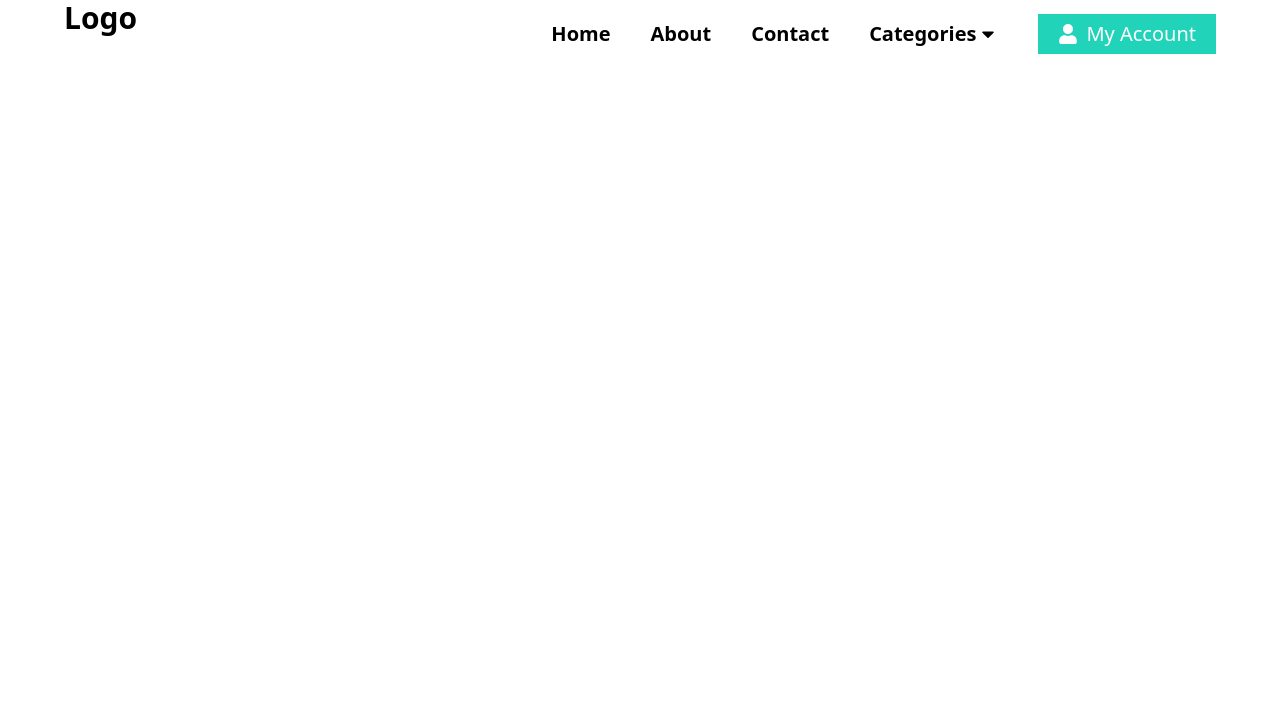
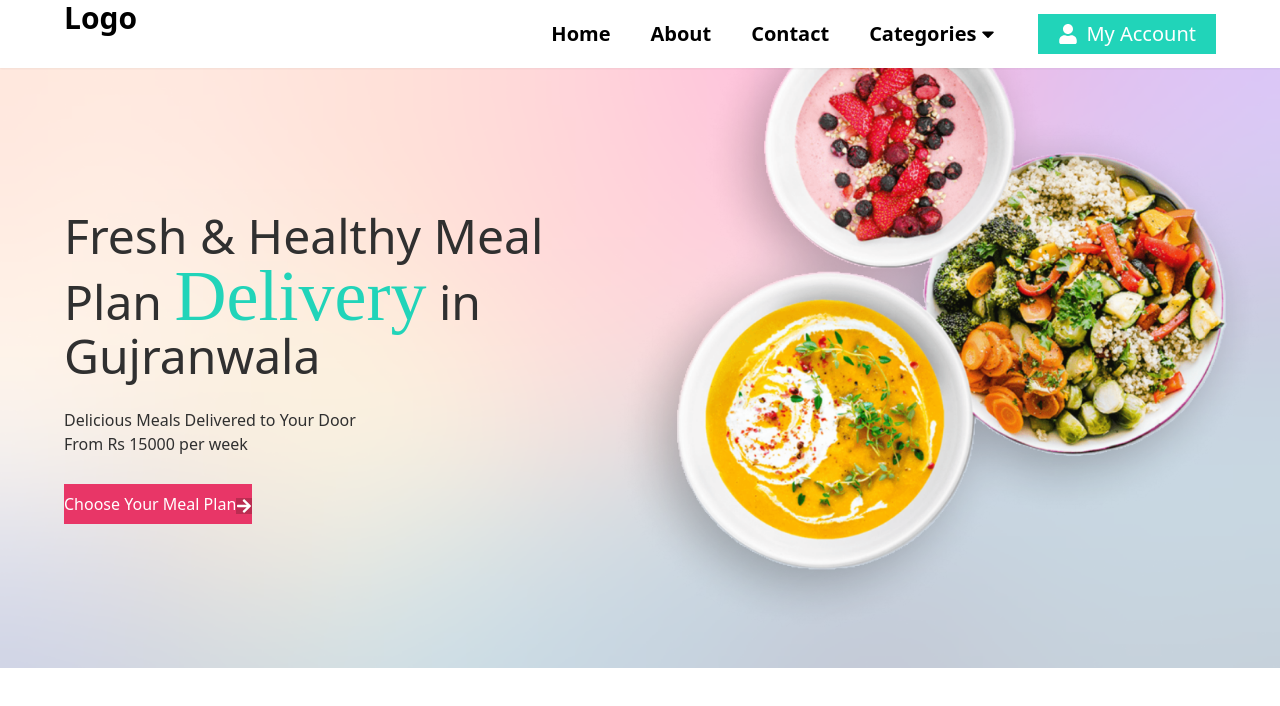
Before and after one commit to likeam/Resturent, a React (Vite) app: page / in a window 1280 px wide. Shown: the top 706 px of the page. Built offline with nearby package versions, Linux system fonts and the light colour scheme.

Commit message:
Building Hero section

```diff
--- a/src/App.jsx
+++ b/src/App.jsx
@@ -1,9 +1,11 @@
+import Hero from "./components/Hero/Hero";
 import Navbar from "./components/Navbar/Navbar";
 
 export default function App() {
   return (
-    <div className=" overflow-x-hidden">
+    <div className="overflow-x-hidden ">
       <Navbar />
+      <Hero />
     </div>
   )
 }
--- /dev/null
+++ b/src/components/Hero/Hero.jsx
@@ -0,0 +1,38 @@
+import React from 'react'
+import HeroImg from "../../assets/hero.png"
+import PrimeryButton from '../Shared/PrimeryButton'
+import HeroBg from "../../assets/heroBg.png";
+
+const BgStyle = {
+    backgroundImage: `url(${HeroBg})`,
+    backgroundRepeat: "no-repeat",
+    backgroundPosition: "center",
+    backgroundSize: "cover",
+    width: "100%",
+    height: "100%",
+};
+
+const Hero = () => {
+  return (
+    <>
+        <div style={BgStyle} className='relative z-[-1]'>
+            <div className='container py-16 sm:py-0'>
+                <div className='grid grid-cols-1 sm:grid-cols-2 gap-4 place-items-center min-h-[600px]'>
+                    <div className='order-2 text-dark space-y-7 sm:order-1'>
+                        <h1 className='text-5xl'>Fresh & Healthy Meal Plan {" "} <span className='text-secondary font-cursive text-7xl'>Delivery</span> in Gujranwala</h1>
+                        <p className='lg:pr-64'> Delicious Meals Delivered to Your Door From Rs 15000 per week</p>
+                        <div>
+                            <PrimeryButton />
+                        </div>
+                    </div>
+                    <div className='order-1 sm:order-2'>
+                        <img src={HeroImg} className='w-full sm:scale-125 sm:-translate-y-16' />
+                    </div>
+                </div>
+            </div>
+        </div>
+    </>
+  )
+}
+
+export default Hero
--- /dev/null
+++ b/src/components/Shared/PrimeryButton.jsx
@@ -0,0 +1,16 @@
+import React from 'react'
+import { FaArrowRight } from 'react-icons/fa'
+
+const PrimeryButton = () => {
+  return (
+    <>
+        <div className='flex items-center group'>
+            <button className='bg-primary text-white h-[40px]'>Choose Your Meal Plan
+                <FaArrowRight className='inline-block hover:translate-x-2 duration-200 text-base h-[40] bg-primaryDark text-white group' />
+            </button>
+        </div>
+    </>
+  )
+}
+
+export default PrimeryButton
```
